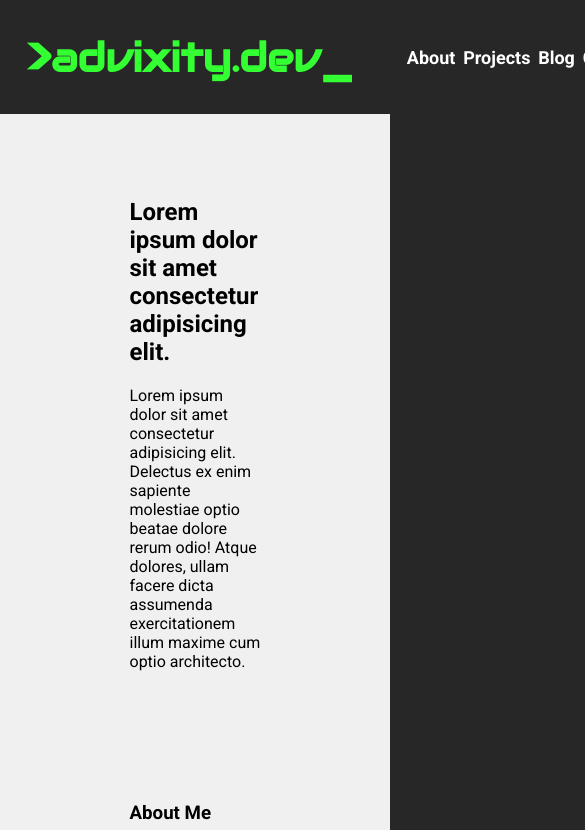
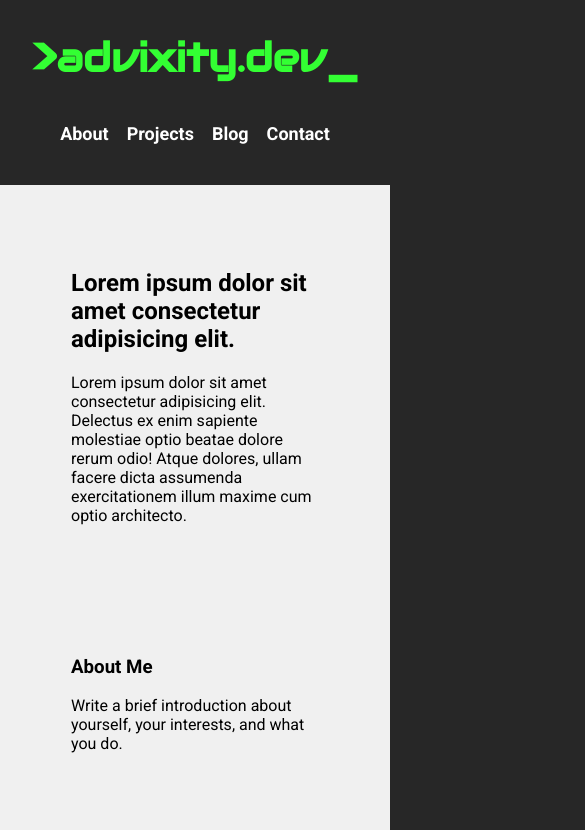
Before and after one commit to advixity/advixity.github.io, a plain HTML site: page index.html in a window 390 px wide. Shown: the top 830 px of the page, 585 px wide, since content can reach past the window. Drawn offline with Linux system fonts and the light colour scheme.

Commit message:
make page responsive and add mask icon

```diff
--- a/index.html
+++ b/index.html
@@ -10,6 +10,7 @@
     <link rel="icon" href="favicon.ico" type="image/x-icon" sizes="any">
     <link rel="icon" href="favicon.svg" type="image/svg+xml">
     <link rel="apple-touch-icon" sizes="180x180" href="apple-touch-icon.png">
+    <link rel="mask-icon" href="favicon.svg" color="#000000">
     <script src="scripts.js" defer></script>
     <link rel="stylesheet" href="styles.css">
     <link rel="preconnect" href="https://fonts.googleapis.com">
@@ -28,7 +29,7 @@
             </a>
         </h1>
         <nav>
-            <ul>
+            <ul style="padding-left: 0px !important;">
                 <li><a href="#about">About</a></li>
                 <li><a href="#projects">Projects</a></li>
                 <li><a href="#blog">Blog</a></li>
--- a/styles.css
+++ b/styles.css
@@ -75,7 +75,7 @@ nav > ul > li > a:hover {
 }
 
 .main-content {
-    padding: 2em 25vw;
+    padding: 2em 15vw;
     background-color: #f0f0f0;
     color: black;
 }
@@ -91,3 +91,29 @@ footer {
     text-align: center;
     padding: 1em;
 }
+
+@media screen and (max-width: 650px) {
+    header {
+        flex-direction: column;
+    }
+    nav ul {
+        display: flex;
+        align-content: center;
+        width: 100%;
+    }
+    nav > ul > li > a {
+        padding: 0.5em;
+        width: 100%;
+        text-align: center;
+    }
+    .main-content {
+        padding: 2em 10vw;
+    }
+
+}
+
+@media screen and (max-width: 360px) {
+    #logo {
+        transform: scale(0.9);
+    }
+}
```
